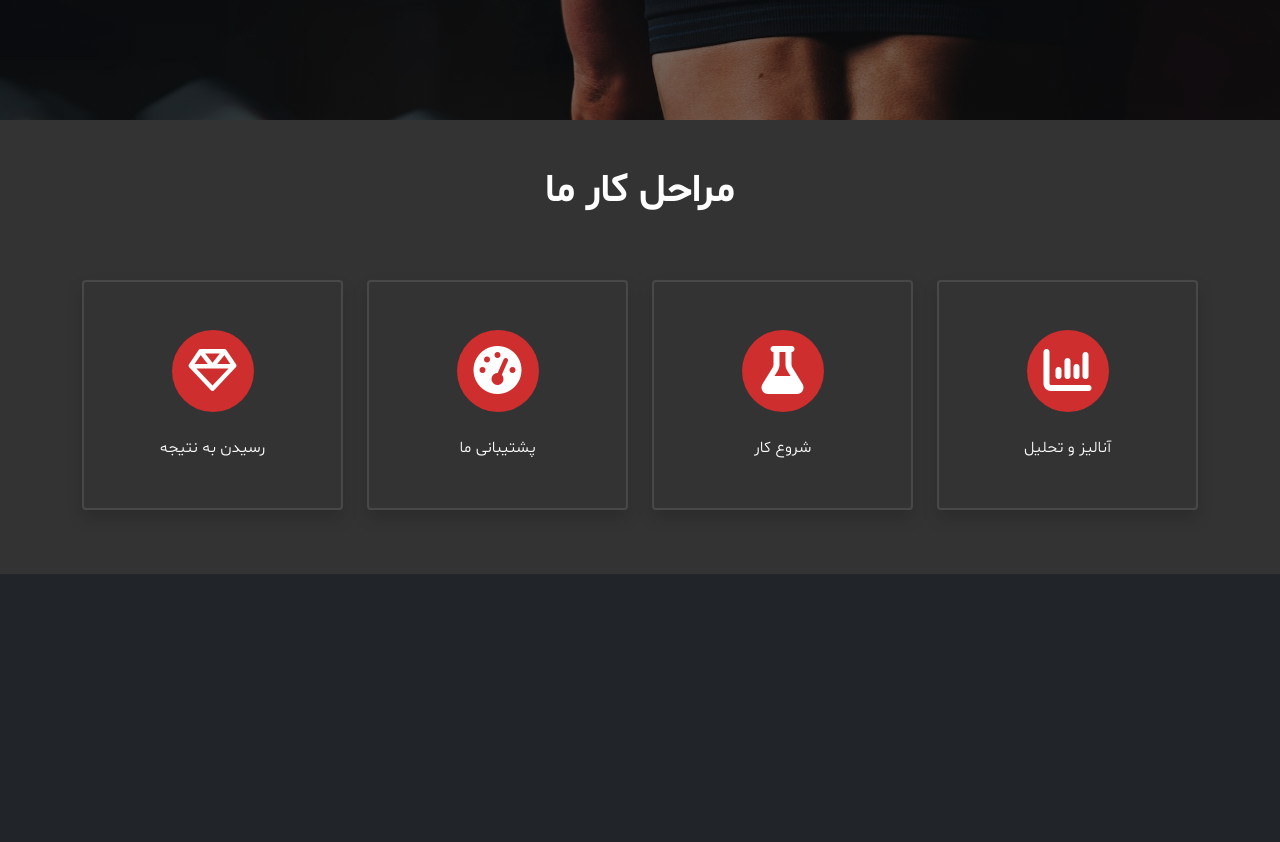
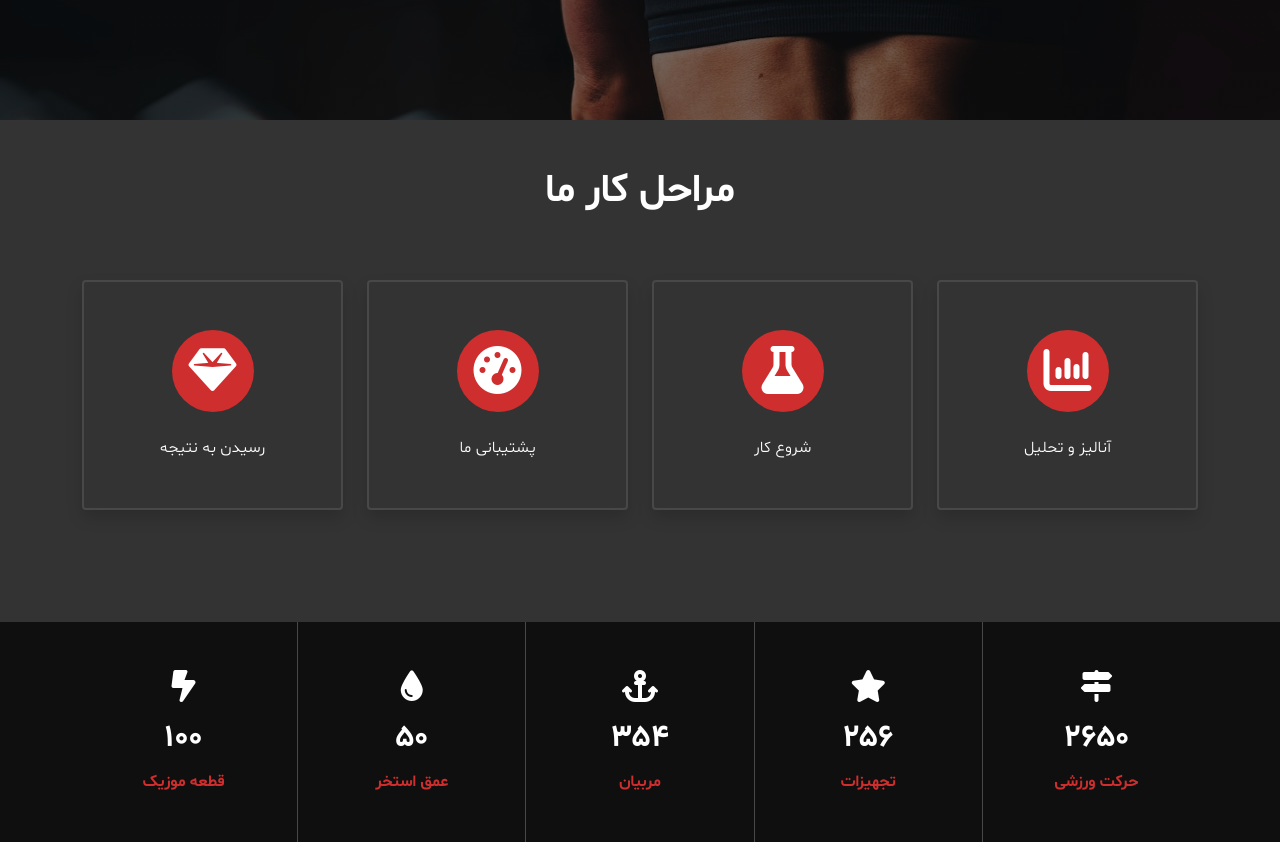
Before and after one commit to James-alderson/Persian-Templates, a plain HTML site: page Templates/01-Mega-gym/index.html in a window 1280 px wide. Shown: the part 680-1522 px from the top of the page. Before the commit the page ends 1254 px from the top, so only its background shows below. Drawn offline with Linux system fonts and the light colour scheme.

Commit message:
Create 'Quick-info' section

```diff
--- a/Templates/01-Mega-gym/index.html
+++ b/Templates/01-Mega-gym/index.html
@@ -21,7 +21,7 @@
   <link rel="icon" href="src/images/favicon/favicon-16x16.png" type="image/png" sizes="16x16">
   <link rel="manifest" href="src/images/favicon/site.webmanifest">
 </head>
-<body class="bg-dark text-white">
+<body class="bg-primary-a text-white">
 
   <header class="bg-black-a clr-gray py-3 py-md-2">
     <div class="container-xxl px-md-5">
@@ -76,7 +76,7 @@
               <i class="fa-regular fa-circle-xmark me-1 align-middle"></i>
               <span>بستن منو</span>
             </button>
-            <a href="#">خانه</a>
+            <a href="index.html">خانه</a>
             <a href="#process">مراحل کار ما</a>
             <a href="#">مربیان ما</a>
             <a href="#">اطلاعات باشگاه</a>
@@ -109,7 +109,7 @@
       </div>
     </div>
     <!-- Process -->
-    <section id="process" class="bg-primary-a text-center p-5">
+    <section id="process" class="text-center p-5">
       <div class="container-xl">
         <h2 class="section-title">مراحل کار ما</h2>
         <div class="row mt-5">
@@ -140,7 +140,7 @@
           <div class="col-12 col-sm-6 col-lg my-3">
             <div class="process__content py-5 border border-2 rounded-1 shadow">
               <div class="process__icon bg-secondary-a rounded-circle mb-4 mx-auto p-3">
-                <i class="fa-regular fa-gem fa-3x"></i>
+                <i class="fa-solid fa-gem fa-3x"></i>
               </div>
               <span>رسیدن به نتیجه</span>
             </div>
@@ -148,6 +148,38 @@
         </div>
       </div>
     </section>
+    <!-- Quick-info -->
+    <div class="quick-info mt-5 bg-black-a text-center">
+      <div class="container-xl">
+        <div class="row">
+          <div class="col-12 col-sm-6 col-lg py-5">
+            <i class="fa-solid fa-signs-post fa-2x"></i>
+            <div class="fw-bold fs-2 my-2">۲۶۵۰</div>
+            <div class="fw-bold clr-secondary">حرکت ورزشی</div>
+          </div>
+          <div class="col-12 col-sm-6 col-lg py-5">
+            <i class="fa-solid fa-star fa-2x"></i>
+            <div class="fw-bold fs-2 my-2">۲۵۶</div>
+            <div class="fw-bold clr-secondary">تجهیزات</div>
+          </div>
+          <div class="col-12 col-sm-6 col-lg py-5">
+            <i class="fa-solid fa-anchor fa-2x"></i>
+            <div class="fw-bold fs-2 my-2">۳۵۴</div>
+            <div class="fw-bold clr-secondary">مربیان</div>
+          </div>
+          <div class="col-12 col-sm-6 col-lg py-5">
+            <i class="fa-solid fa-droplet fa-2x"></i>
+            <div class="fw-bold fs-2 my-2">۵۰</div>
+            <div class="fw-bold clr-secondary">عمق استخر</div>
+          </div>
+          <div class="col-12 col-sm-6 col-lg py-5">
+            <i class="fa-solid fa-bolt-lightning fa-2x"></i>
+            <div class="fw-bold fs-2 my-2">۱۰۰</div>
+            <div class="fw-bold clr-secondary">قطعه موزیک</div>
+          </div>
+        </div>
+      </div>
+    </div>
   </main>
 
   <div class="black-filter"></div>
--- a/Templates/01-Mega-gym/src/css/main.css
+++ b/Templates/01-Mega-gym/src/css/main.css
@@ -26,6 +26,7 @@
 	 ++ black-filter
 	 ++ showcase
 	 ++ process
+	 ++ quick-info
 6. Breakpoints
 	 ++ sm
 	 ++ md
@@ -38,7 +39,8 @@
 :root {
 	--clr-primary-a: #333;
 	--clr-secondary: #cf2e2e;
-	--clr-gray: #c4c4c4;
+	--clr-gray-a: #c4c4c4;
+	--clr-gray-b: #484848;
 	--clr-black-a: #0f0f0f;
 }
 
@@ -92,7 +94,7 @@ h6 {
 =============== */
 /* ----- clr-gray ----- */
 .clr-gray {
-	color: var(--clr-gray);
+	color: var(--clr-gray-a);
 }
 
 /* ----- clr-secondary ----- */
@@ -310,7 +312,7 @@ header a:focus {
 
 /* ----- process ----- */
 .process__content {
-	border-color: #484848 !important;
+	border-color: var(--clr-gray-b) !important;
 	transition: box-shadow 0.3s ease-out;
 }
 .process__content:hover .process__icon {
@@ -325,6 +327,14 @@ header a:focus {
 	transition: transform 0.25s ease-out;
 }
 
+/* ----- quick-info ----- */
+.quick-info .col-12 {
+	border-bottom: 1px solid var(--clr-gray-b);
+}
+.quick-info .col-12:last-of-type {
+	border-bottom: none;
+}
+
 /* ===============
 	 Breakpoints
 =============== */
@@ -336,6 +346,12 @@ header a:focus {
 
 	.section-title {
 		font-size: min(2.5rem, 4.5vw);
+	}
+
+	.quick-info .col-12:first-of-type,
+	.quick-info .col-12:nth-of-type(3),
+	.quick-info .col-12:last-of-type {
+		border-left: 1px solid var(--clr-gray-b);
 	}
 }
 /* ----- md ----- */
@@ -360,4 +376,15 @@ header a:focus {
 	.dropdown-search {
 		display: block;
 	}
+
+	.quick-info .col-12 {
+		border-bottom: none;
+	}
+	.quick-info .col-12:nth-of-type(2),
+	.quick-info .col-12:nth-of-type(4) {
+		border-left: 1px solid var(--clr-gray-b);
+	}
+	.quick-info .col-12:last-of-type {
+		border-left: none;
+	}
 }
```
